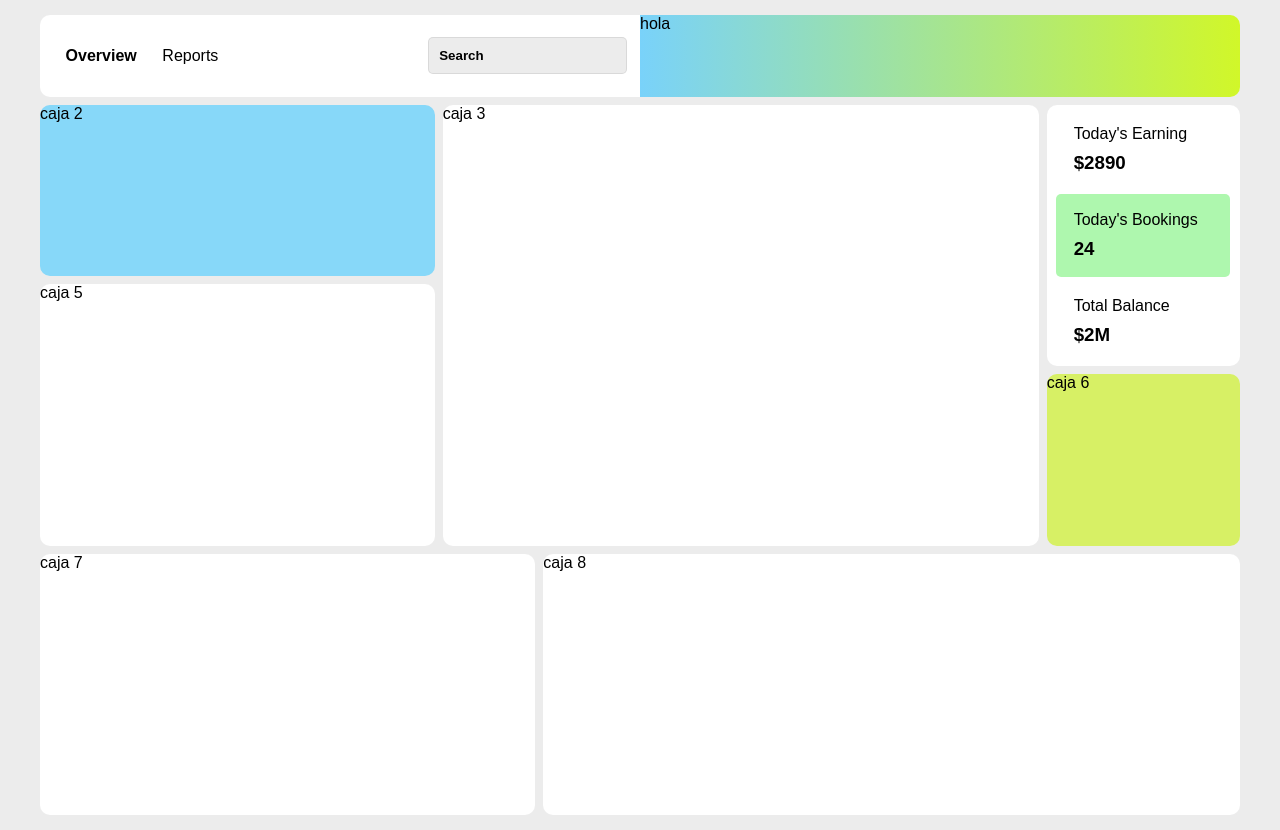
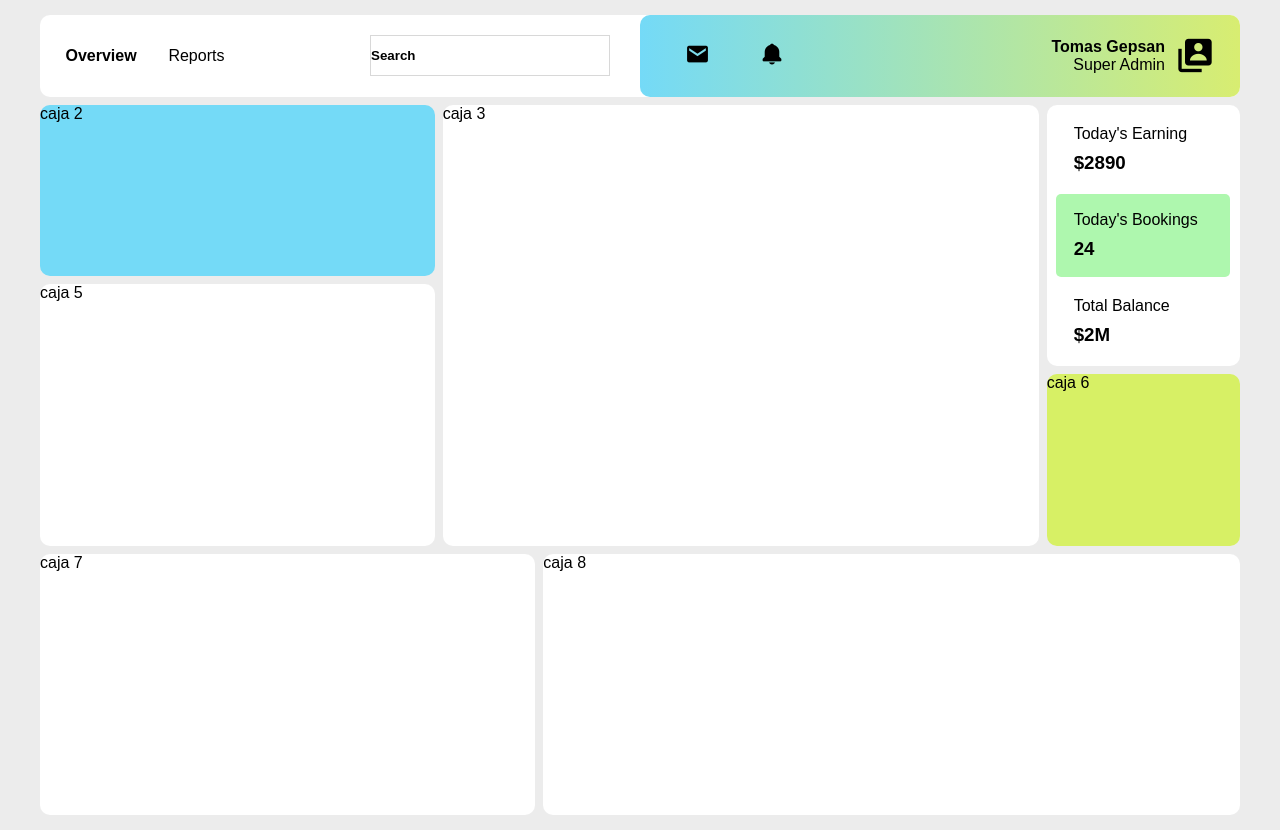
Before and after one commit to JuanDr08/gridBasico, a plain HTML site: page index.html in a window 1280 px wide. Drawn offline with nearby package versions, Linux system fonts and the light colour scheme.

Commit message:
feat: :sparkles: New structure
change the old structure for the first item cause it was giving to many troubles

```diff
--- a/css/style.css
+++ b/css/style.css
@@ -29,7 +29,7 @@ body {
     height: 800px;
     margin: 15px auto;
     /* border: 1px solid var(--color-primary);  */
-    border-radius: 5px;
+    /* border-radius: 5px; */
     background: var(--color-primary);
     /* box-shadow: var(--color-shadows); */
 }
@@ -41,54 +41,71 @@ body {
 .item_1{
     grid-area: menu;
     display: flex;
+    background: var(--color-secundary);
 }
-.item_1 div:first-child {
-    background: var(--color-secundary);
+.nav{
+    display: flex;
     width: 50%;
-    border-top-right-radius: 0;
-    border-bottom-right-radius: 0;
+    align-items: center;
+    justify-content: space-between;
 }
-.item_1 div:first-child {
+.nav ul{
     display: flex;
+    list-style: none;
+}
+.nav ul li{
+    padding: 0 5% 0 20%;
+}
+.nav input{
+    border: #d8d8d8 1px solid;
+    background-color: var(--color-background);
+    height: 50%;
+    width: 40%;
+    margin-right: 5%;
+}
+.nav input::placeholder {
+    font-weight: bolder;
+    color: black;
+}
+.profile{
+    width: 50%;
+    display: flex;
+    align-items: center;
     justify-content: space-between;
+    background: linear-gradient(to right ,var(--color-quinto), var(--color-ternary));
+    border-radius: 0;
+}
+
+.notificaciones{
+    width: 50%;
+}
+
+.notificaciones i{
+    font-size: 25px;
+    margin-left: 15%;
+}
+
+.perfil {
+    display: flex;
+    flex-direction: row;
     align-items: center;
 }
-a {
-    text-decoration: none;
-    color: black;
+
+.perfil div{
+    display: flex;
+    align-items: flex-end;
+    flex-direction: column;
 }
-.ov ul {
-    display: flex;
-    list-style: none;
-    text-transform: capitalize;
-    gap: 2vw;
-    margin-left: 2vw;
+
+.perfil i{
+    font-size: 40px;
+    text-align: center;
+    margin: 0 25px 0 10px;
 }
-.ov ul li:first-child a {
-    font-weight: bolder;
-}
-.inp {
-    margin-right: 1vw;
-}
-.inp input {
-    background: var(--color-primary);
-    border: 1px solid rgba(128, 128, 128, 0.185);
-    padding: 10px;
-    border-radius: 5px;
-}
-.inp input::placeholder {
-    color: black;
-    font-weight: bolder;
-}
-.item_1 div:last-child {
-    background: linear-gradient(90deg,#79d2fa, #d1f729);
-    width: 50%;
-    border-top-left-radius: 0;
-    border-bottom-left-radius: 0;
-}
+
 .item_2{
     grid-area: noti;
-    background: #87d8f9;
+    background: var(--color-quinto);
 }
 .item_3 {
     grid-area: vnts;
--- a/css/variables.css
+++ b/css/variables.css
@@ -1,5 +1,10 @@
 :root {
     --color-primary: #ececec;
     --color-secundary: #fff;
+    --color-ternary: #d8ed71;
+    --color-quaternary: #AEF7AE;
+    --color-quinto: #74daf7;
     --color-shadows: 3px 3px 5px rgba(0, 0, 0, 0.122);
+
+    --font-primary: sans-serif;
 }
--- a/index.html
+++ b/index.html
@@ -5,23 +5,30 @@
     <meta name="viewport" content="width=device-width, initial-scale=1.0">
     <title>Document</title>
     <link rel="stylesheet" href="css/style.css">
+    <link href='https://unpkg.com/boxicons@2.1.4/css/boxicons.min.css' rel='stylesheet'>
 </head>
 <body>
     <div class="container">
         <div class="item_1">
-            <div>
-                <article class="ov">
-                    <ul>
-                        <li><a href="#">overview</a></li>
-                        <li><a href="#">reports</a></li>
-                    </ul>
-                </article>
-                <article class="inp">
-                    <input type="text" placeholder="Search">
-                </article>
+            <div class="nav">
+                <ul>
+                    <li><b>Overview</b></li>
+                    <li>Reports</li>
+                </ul>
+                <input type="search" placeholder="Search">
             </div>
-            <div>
-                hola
+            <div class="profile">
+                <div class="notificaciones">
+                    <i class='bx bxs-envelope'></i>
+                    <i class='bx bxs-bell'></i>
+                </div>
+                <div class="perfil">
+                    <div>
+                        <h4>Tomas Gepsan</h4>
+                        <p>Super Admin</p>
+                    </div>
+                    <i class='bx bxs-user-account' ></i>
+                </div>
             </div>
         </div>
         <div class="item_2">caja 2</div>
```
